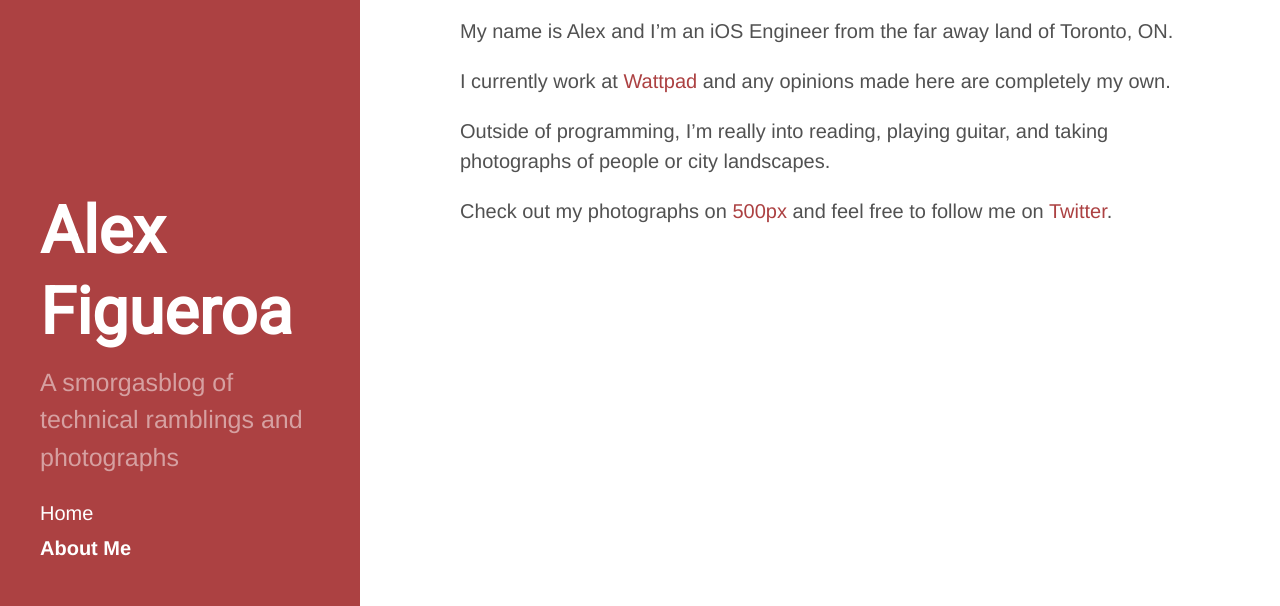
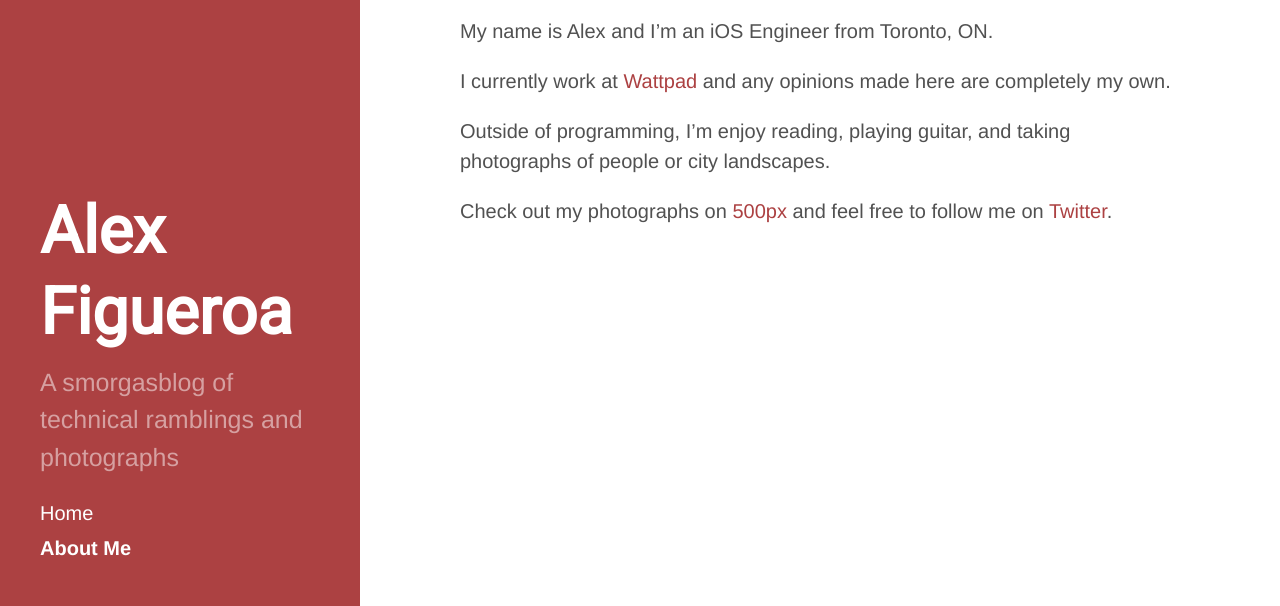
Before and after one commit to ajfigueroa/ajfigueroa.github.io, a Jekyll site: the page built from _pages/about.md, in a window 1280 px wide, cut to the strip 294-900 px from the top of the page. Built offline with Jekyll 4.4.1, drawn with Linux system fonts in a browser that asks for light colours.

Commit message:
[General] About cleanup (#46)

```diff
--- a/_pages/about.md
+++ b/_pages/about.md
@@ -8,10 +8,10 @@ permalink: /about/
 <img class="profile-large" src="{{ site.author.profile_image_url }}?size=150">
 {% endif %}
 
-My name is Alex and I'm an iOS Engineer from the far away land of Toronto, ON.
+My name is Alex and I'm an iOS Engineer from Toronto, ON.
 
 I currently work at [Wattpad](https://www.wattpad.com) and any opinions made here are completely my own.
 
-Outside of programming, I'm really into reading, playing guitar, and taking photographs of people or city landscapes.
+Outside of programming, I'm enjoy reading, playing guitar, and taking photographs of people or city landscapes.
 
 Check out my photographs on [500px](https://500px.com/{{site.author.five_hundred_username}}) and feel free to follow me on [Twitter](https://www.twitter.com/{{ site.author.twitter_username }}).
```
